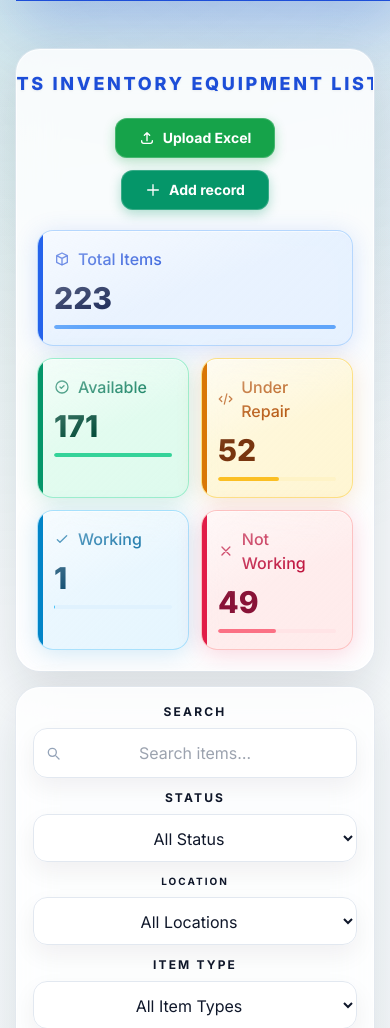
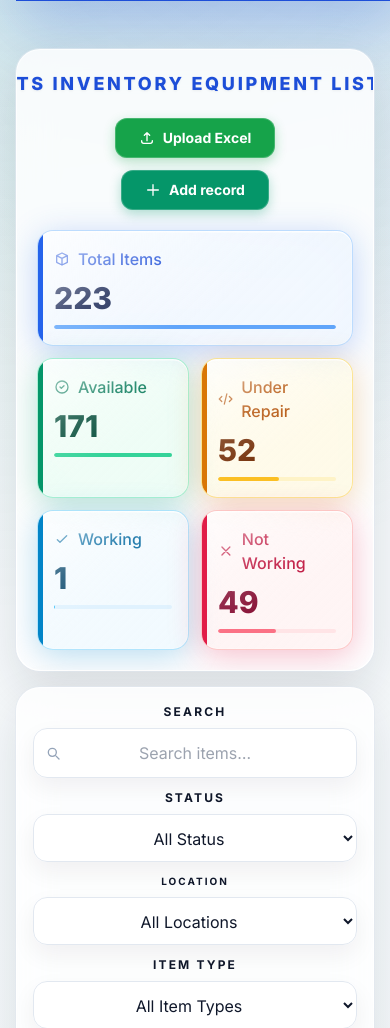
Before and after one commit to TheUnshackled1/ITS-INVENTORY-SYSTEM, a Django app: page / in a window 390 px wide. Shown: the part 326-1354 px from the top of the page. Run offline with Django 5.2, Linux system fonts and the light colour scheme; a user stored in the database is signed in; data comes from the database, SQL or seed files in the repository; some libraries are stand-ins or nearby versions.

Commit message:
add inventory page styling with responsive sidebar and custom datatable overrides

```diff
--- a/static/css/inventory.css
+++ b/static/css/inventory.css
@@ -30,11 +30,12 @@ table {
     border-radius: 1rem;
     background: var(--card-bg);
     border: 1px solid var(--card-border);
-    backdrop-filter: blur(16px) saturate(180%);
-    -webkit-backdrop-filter: blur(16px) saturate(180%);
+    backdrop-filter: blur(28px) saturate(200%) brightness(1.08);
+    -webkit-backdrop-filter: blur(28px) saturate(200%) brightness(1.08);
     box-shadow:
-        0 4px 24px var(--card-shadow),
-        0 1px 0 rgba(255,255,255,0.55) inset;
+        0 6px 32px var(--card-shadow),
+        0 1.5px 0 rgba(255,255,255,0.75) inset,
+        0 0 0 1px rgba(255,255,255,0.25) inset;
     min-height: 100%;
     transition: transform 200ms ease, box-shadow 200ms ease;
     cursor: default;
@@ -47,18 +48,21 @@ table {
     inset: 0;
     border-radius: inherit;
     background: linear-gradient(
-        160deg,
-        rgba(255, 255, 255, 0.55) 0%,
-        rgba(255, 255, 255, 0.0) 50%
+        150deg,
+        rgba(255, 255, 255, 0.75) 0%,
+        rgba(255, 255, 255, 0.18) 35%,
+        rgba(255, 255, 255, 0.0) 60%
     );
     pointer-events: none;
 }
 
 .stats-card:hover {
-    transform: translateY(-3px);
+    transform: translateY(-4px);
     box-shadow:
-        0 16px 40px var(--card-shadow),
-        0 1px 0 rgba(255,255,255,0.65) inset;
+        0 20px 56px var(--card-shadow),
+        0 8px 24px var(--card-shadow),
+        0 1.5px 0 rgba(255,255,255,0.85) inset,
+        0 0 0 1px rgba(255,255,255,0.35) inset;
 }
 
 .stats-card::before {
@@ -88,42 +92,42 @@ table {
 
 .stats-card--total {
     --card-accent: #2563eb;
-    --card-bg: linear-gradient(135deg, rgba(219, 234, 254, 0.55), rgba(191, 219, 254, 0.38));
-    --card-border: rgba(147, 197, 253, 0.6);
-    --card-icon-bg: rgba(219, 234, 254, 0.7);
-    --card-shadow: rgba(37, 99, 235, 0.18);
+    --card-bg: linear-gradient(135deg, rgba(219, 234, 254, 0.32), rgba(191, 219, 254, 0.20));
+    --card-border: rgba(147, 197, 253, 0.55);
+    --card-icon-bg: rgba(219, 234, 254, 0.55);
+    --card-shadow: rgba(37, 99, 235, 0.28);
 }
 
 .stats-card--available {
     --card-accent: #059669;
-    --card-bg: linear-gradient(135deg, rgba(209, 250, 229, 0.55), rgba(167, 243, 208, 0.38));
-    --card-border: rgba(110, 231, 183, 0.6);
-    --card-icon-bg: rgba(209, 250, 229, 0.7);
-    --card-shadow: rgba(5, 150, 105, 0.18);
+    --card-bg: linear-gradient(135deg, rgba(209, 250, 229, 0.32), rgba(167, 243, 208, 0.20));
+    --card-border: rgba(110, 231, 183, 0.55);
+    --card-icon-bg: rgba(209, 250, 229, 0.55);
+    --card-shadow: rgba(5, 150, 105, 0.28);
 }
 
 .stats-card--repair {
     --card-accent: #d97706;
-    --card-bg: linear-gradient(135deg, rgba(254, 243, 199, 0.55), rgba(253, 230, 138, 0.38));
-    --card-border: rgba(252, 211, 77, 0.6);
-    --card-icon-bg: rgba(254, 243, 199, 0.7);
-    --card-shadow: rgba(217, 119, 6, 0.18);
+    --card-bg: linear-gradient(135deg, rgba(254, 243, 199, 0.32), rgba(253, 230, 138, 0.20));
+    --card-border: rgba(252, 211, 77, 0.55);
+    --card-icon-bg: rgba(254, 243, 199, 0.55);
+    --card-shadow: rgba(217, 119, 6, 0.28);
 }
 
 .stats-card--working {
     --card-accent: #0284c7;
-    --card-bg: linear-gradient(135deg, rgba(224, 242, 254, 0.55), rgba(186, 230, 253, 0.38));
-    --card-border: rgba(125, 211, 252, 0.6);
-    --card-icon-bg: rgba(224, 242, 254, 0.7);
-    --card-shadow: rgba(2, 132, 199, 0.18);
+    --card-bg: linear-gradient(135deg, rgba(224, 242, 254, 0.32), rgba(186, 230, 253, 0.20));
+    --card-border: rgba(125, 211, 252, 0.55);
+    --card-icon-bg: rgba(224, 242, 254, 0.55);
+    --card-shadow: rgba(2, 132, 199, 0.28);
 }
 
 .stats-card--not-working {
     --card-accent: #e11d48;
-    --card-bg: linear-gradient(135deg, rgba(254, 226, 226, 0.55), rgba(254, 202, 202, 0.38));
-    --card-border: rgba(252, 165, 165, 0.6);
-    --card-icon-bg: rgba(254, 226, 226, 0.7);
-    --card-shadow: rgba(225, 29, 72, 0.18);
+    --card-bg: linear-gradient(135deg, rgba(254, 226, 226, 0.32), rgba(254, 202, 202, 0.20));
+    --card-border: rgba(252, 165, 165, 0.55);
+    --card-icon-bg: rgba(254, 226, 226, 0.55);
+    --card-shadow: rgba(225, 29, 72, 0.28);
 }
 
 
```
